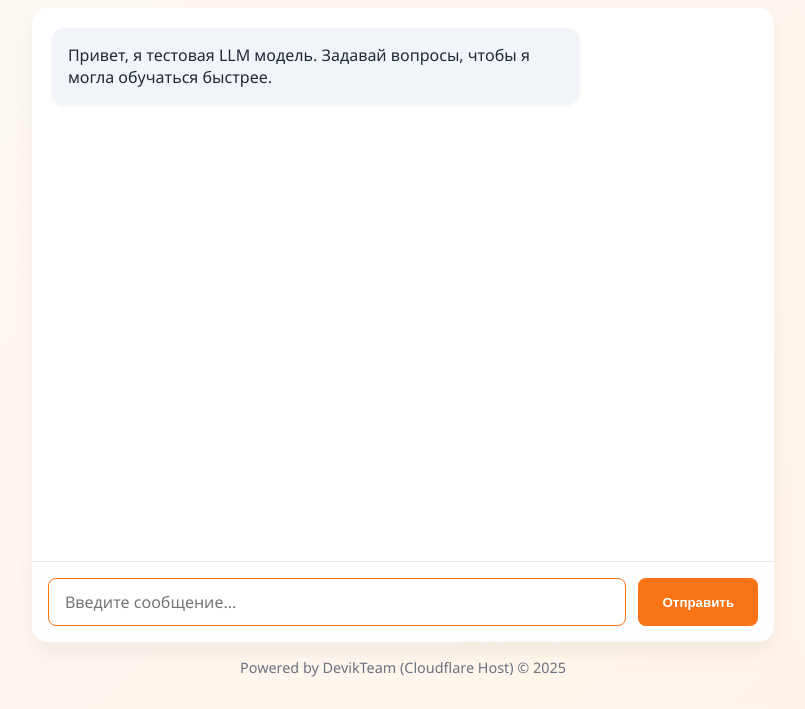
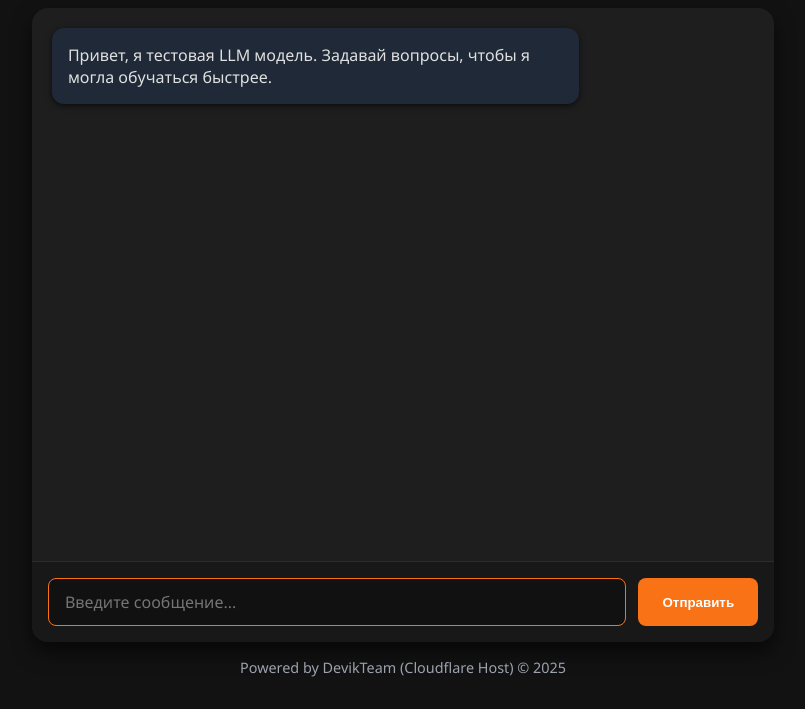
Before and after one commit to DevikTeam/ai-chat-cloudflare-host, a website: page public/index.html in a window 1280 px wide. Shown: the part 91-800 px from the top of the page, without its empty margins (237-1042 px from the left). Drawn offline with Linux system fonts and the light colour scheme.

Commit message:
Update index.html

```diff
--- a/public/index.html
+++ b/public/index.html
@@ -1,5 +1,5 @@
 <!DOCTYPE html>
-<html lang="en">
+<html lang="ru">
 <head>
   <meta charset="UTF-8" />
   <meta name="viewport" content="width=device-width, initial-scale=1.0"/>
@@ -8,13 +8,14 @@
     :root {
       --primary: #f97316;
       --primary-hover: #ea580c;
-      --bg: linear-gradient(135deg, #fef9f5, #fef3e7);
-      --border: #e5e7eb;
-      --text: #1f2937;
-      --muted: #6b7280;
-      --user-bg: #fff7ed;
-      --assistant-bg: #f1f5f9;
-      --shadow: rgba(0, 0, 0, 0.05);
+      --bg: #121212;
+      --surface: #1e1e1e;
+      --border: #2c2c2c;
+      --text: #e0e0e0;
+      --muted: #9ca3af;
+      --user-bg: #2a2a2a;
+      --assistant-bg: #1f2937;
+      --shadow: rgba(0, 0, 0, 0.6);
     }
 
     * {
@@ -45,8 +46,7 @@
     }
 
     .chat-container {
-      background: #ffffffcc;
-      backdrop-filter: blur(6px);
+      background: var(--surface);
       border-radius: 16px;
       box-shadow: 0 10px 20px var(--shadow);
       overflow: hidden;
@@ -61,7 +61,6 @@
       padding: 1.25rem;
       flex: 1;
       overflow-y: auto;
-      background-color: #fff;
     }
 
     .message {
@@ -69,7 +68,8 @@
       padding: 1rem;
       border-radius: 12px;
       max-width: 75%;
-      box-shadow: 0 2px 4px var(--shadow);
+      animation: fade-in 0.4s ease;
+      box-shadow: 0 2px 6px var(--shadow);
       transition: transform 0.2s;
     }
 
@@ -87,6 +87,17 @@
       align-self: flex-start;
     }
 
+    @keyframes fade-in {
+      from {
+        opacity: 0;
+        transform: translateY(10px);
+      }
+      to {
+        opacity: 1;
+        transform: translateY(0);
+      }
+    }
+
     .typing-indicator {
       font-style: italic;
       color: var(--muted);
@@ -102,7 +113,7 @@
       display: flex;
       padding: 1rem;
       border-top: 1px solid var(--border);
-      background: #fefefe;
+      background: #181818;
     }
 
     #user-input {
@@ -110,6 +121,8 @@
       padding: 0.75rem 1rem;
       font-size: 1rem;
       border: 1px solid var(--border);
+      background: #111;
+      color: var(--text);
       border-radius: 8px;
       resize: none;
       font-family: inherit;
```
